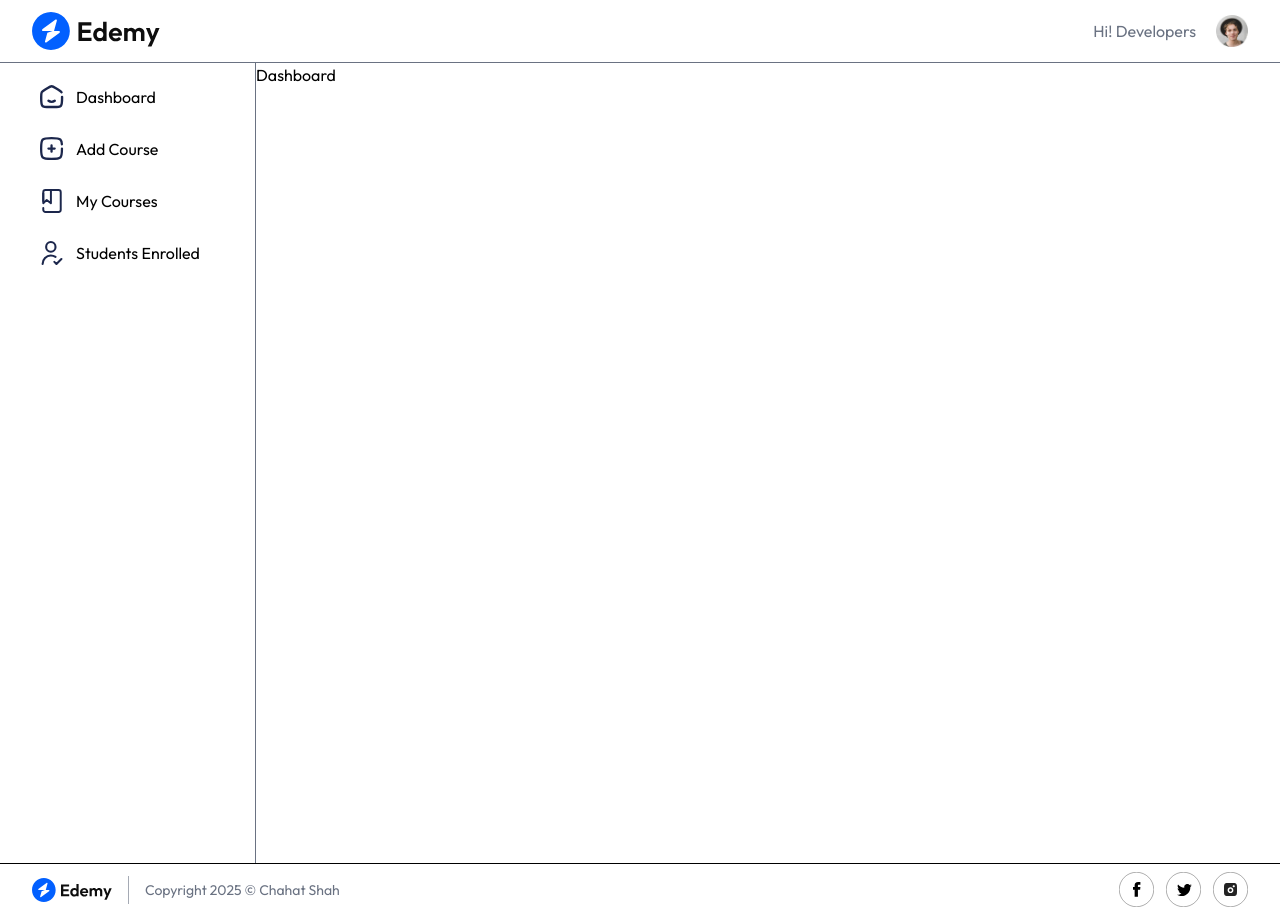
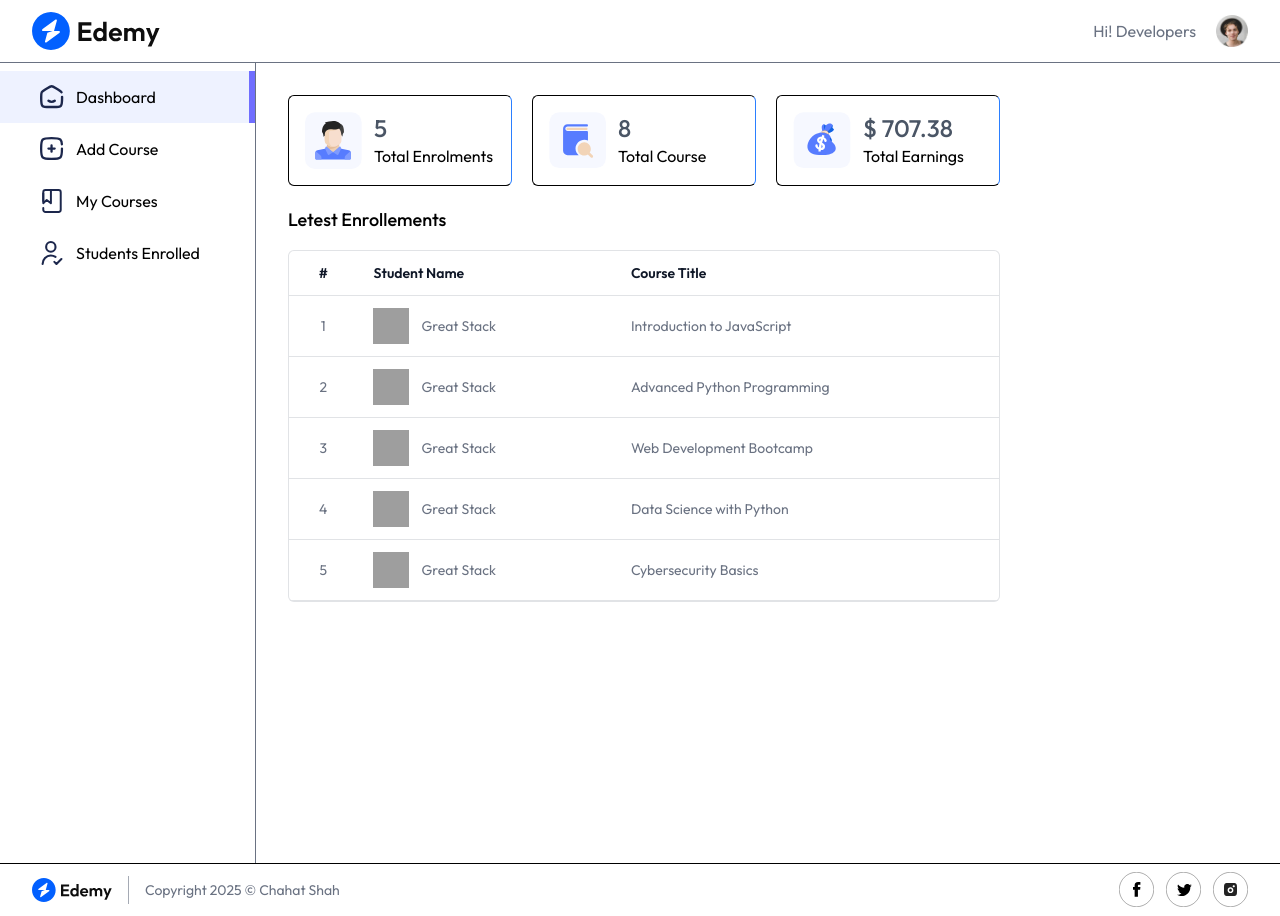
Before and after one commit to ChahatShah13/LMS-Website, a React (Vite) app in the folder client/: page /educator/educator in a window 1280 px wide. Built offline with nearby package versions, Linux system fonts and the light colour scheme; no server answers; grey boxes are pictures that could not be loaded; a web font is replaced by a local one.

Commit message:
Educator Dashboard page created

```diff
--- a/client/src/components/educator/NavBar.jsx
+++ b/client/src/components/educator/NavBar.jsx
@@ -7,7 +7,7 @@
   const { user } = useUser();
   return (
     <div className="flex items-center justify-between px-4 md:px-8 border-b border-gray-500 py-3">
-      <Link to={'/m '}>
+      <Link to={'/'}>
         <img src={assets.logo} alt="logo" className="w-28 lg:w-32" />
       </Link>
       <div className="flex items-center gap-5 text-gray-500 relative">
--- a/client/src/components/educator/SideBar.jsx
+++ b/client/src/components/educator/SideBar.jsx
@@ -6,7 +6,7 @@
 const SideBar = () => {
   const { isEducator } = useContext(AppContext);
   const menuItems = [
-    { name: "Dashboard", path: "/educator", icon: assets.home_icon },
+    { name: "Dashboard", path: "educator", icon: assets.home_icon },
     {
       name: "Add Course",
       path: "/educator/add-courses",
--- a/client/src/pages/educator/Dashboard.jsx
+++ b/client/src/pages/educator/Dashboard.jsx
@@ -1,11 +1,89 @@
-import React from 'react'
+import React, { useContext, useEffect, useState } from "react";
+import { AppContext } from "../../context/AppContext";
+import { assets, dummyDashboardData } from "../../assets/assets";
+import Loading from "../../components/students/Loading";
 
 const Dashboard = () => {
-  return (
-    <div>
-      <h1>Dashboard</h1>
+  const [dashboardData, setdashboardData] = useState(null);
+
+  const { currency } = useContext(AppContext);
+
+  const fetchDashboardData = () => {
+    setdashboardData(dummyDashboardData);
+  };
+
+  useEffect(() => {
+    fetchDashboardData();
+  }, [dashboardData]);
+
+  return dashboardData ? (
+    <div className="min-h-screen flex flex-col items-start justify-between gap-8 md:p-8 md:pb-0 p-4 pt-8 pb-0">
+      <div className="space-y-5 ">
+        <div className="flex flex-wrap gap-5 items-center">
+          <div className="flex items-center gap-3 shadow-card border border-e-blue-500 p-4 w-56 rounded-md">
+            <img src={assets.patients_icon} alt="patients_icon" />
+            <div>
+              <p className="text-2xl font-medium text-gray-600">
+                {dashboardData.enrolledStudentsData.length}
+              </p>
+              <p className="text-base to-gray-500">Total Enrolments</p>
+            </div>
+          </div>
+          <div className="flex items-center gap-3 shadow-card border border-e-blue-500 p-4 w-56 rounded-md">
+            <img src={assets.appointments_icon} alt="patients_icon" />
+            <div>
+              <p className="text-2xl font-medium text-gray-600">
+                {dashboardData.totalCourses}
+              </p>
+              <p className="text-base to-gray-500">Total Course</p>
+            </div>
+          </div>
+          <div className="flex items-center gap-3 shadow-card border border-e-blue-500 p-4 w-56 rounded-md">
+            <img src={assets.earning_icon} alt="patients_icon" />
+            <div>
+              <p className="text-2xl font-medium text-gray-600">
+                {currency} {dashboardData.totalEarnings}
+              </p>
+              <p className="text-base to-gray-500">Total Earnings</p>
+            </div>
+          </div>
+        </div>
+
+        <div>
+          <h2 className="pb-4 text-lg font-medium">Letest Enrollements</h2>
+          <div className="flex flex-col items-center max-w-4xl w-full overflow-hidden rounded-md bg-white border border-gray-500/20">
+            <table className="table-fixed md:table-auto w-full overflow-hidden">
+              <thead className="text-gray-900 border-b border-gray-500/20 text-sm text-left">
+                <tr>
+                  <th className="px-4 py-3 font-semibold text-center hidden sm:table-cell">
+                    #
+                  </th>
+                  <th className="px-4 py-3 font-semibold">Student Name </th>
+                  <th className="px-4 py-3 font-semibold">Course Title </th>
+                </tr>
+              </thead>
+              <tbody className="text-sm text-gray-500">
+                {dashboardData.enrolledStudentsData.map((item,index)=>(
+                  <tr key={index} className="border-b border-gray-500/20">
+                    <td className="px-4 py-3 text-center hidden sm:table-cell">{index+1}</td>
+                    <td className="md:px-4 px-2 py-3 flex items-center space-x-3 ">
+                      <img src={item.student.imageUrl} alt="Profile" className="w-9 h-9 truncate" />
+                      <span>{item.student.name}</span>
+                    </td>
+                    <td className=" px-4 py-3 truncate ">
+                      {item.courseTitle}
+                    </td>
+                  </tr>
+                ))}
+              </tbody>
+            </table>
+          </div>
+        </div>
+      </div>
     </div>
-  )
-}
+  ) : (
+    <Loading />
+  );
+};
 
-export default Dashboard
+export default Dashboard;
```
